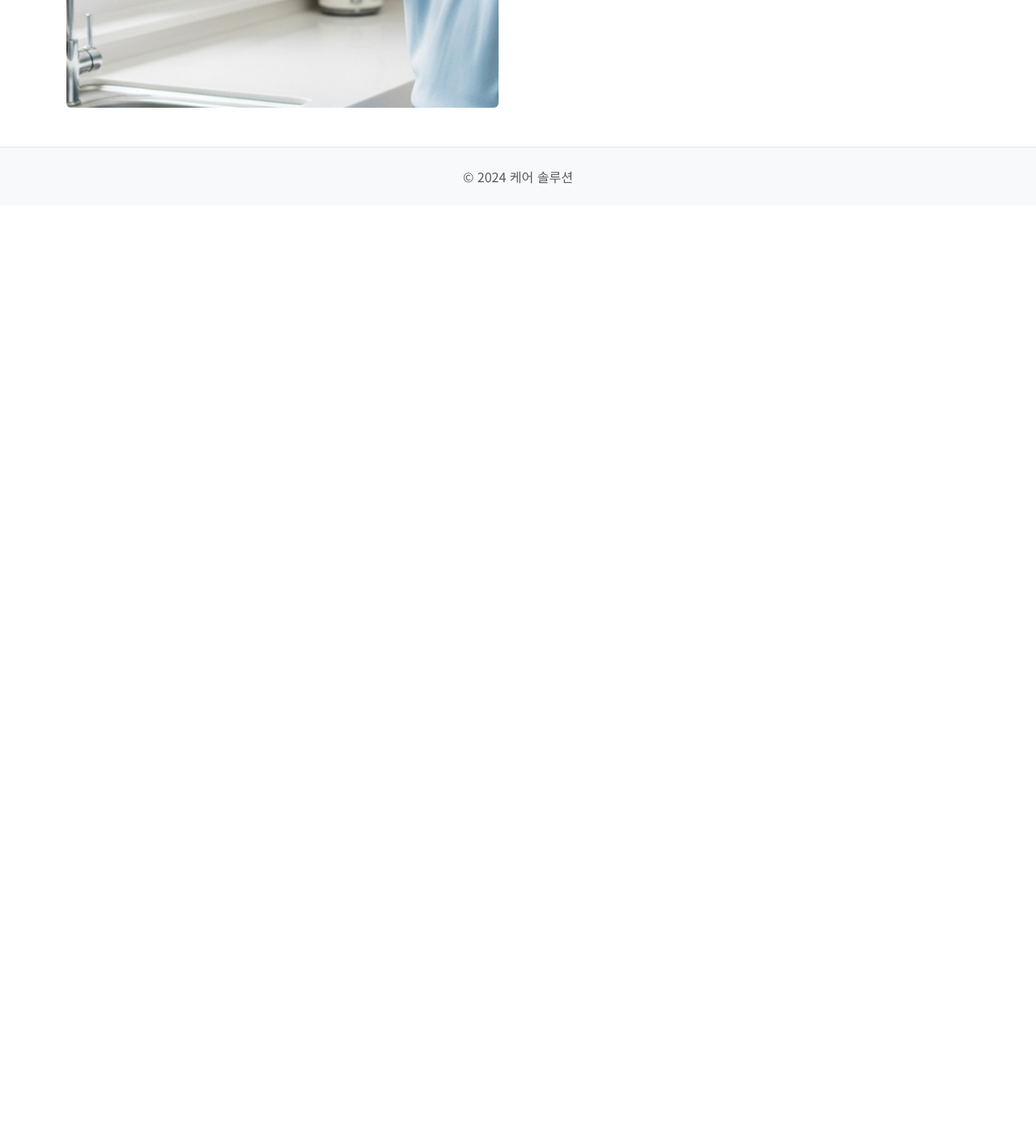
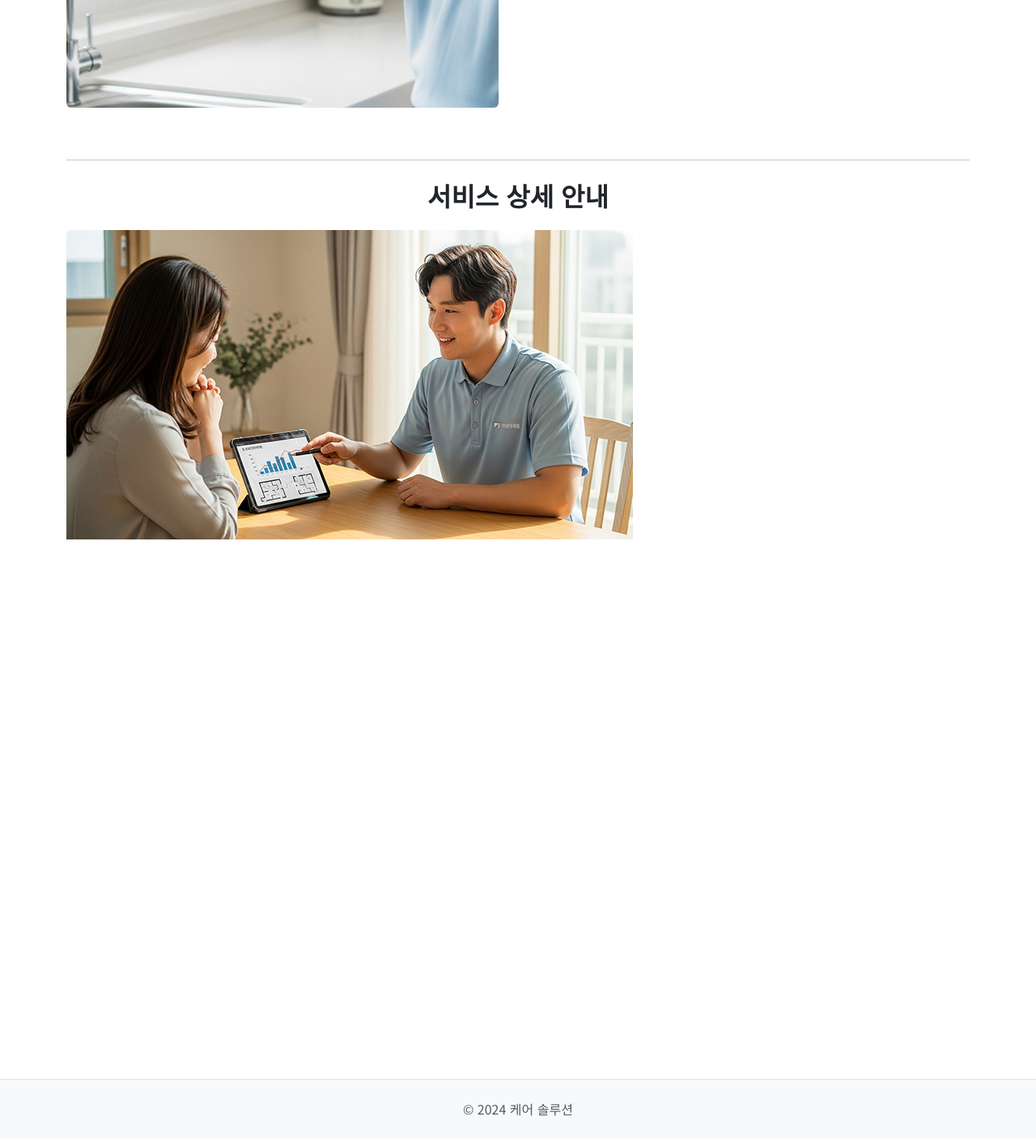
Before and after one commit to choicopy-epub/cesco, a Flask app: page /product/1 in a window 1280 px wide. Shown: the part 689-2094 px from the top of the page at 81% size. Before the commit the page ends 916 px from the top, so only its background shows below. Run offline with Flask 3, Linux system fonts and the light colour scheme.

Commit message:
Add files via upload

```diff
--- a/templates/product-detail.html
+++ b/templates/product-detail.html
@@ -42,9 +42,7 @@
                         {% if product.original_price %}
                         <div class="mb-2">
                             <span class="fs-6 text-muted">정가</span>
-                            <span class="fs-5 text-muted text-decoration-line-through">
-                                {{ "{:,.0f}".format(product.original_price) }}원
-                            </span>
+                            <span class="fs-5 text-muted text-decoration-line-through">{{ "{:,.0f}".format(product.original_price) }}원</span>
                         </div>
                         {% endif %}
                         <div>
@@ -64,6 +62,17 @@
                 </div>
             </div>
         </div>
+
+        {% if product.name == '해충 방제 솔루션' %}
+        <div class="row mt-5">
+            <div class="col-12">
+                <hr>
+                <h2 class="text-center my-4 fw-bold">서비스 상세 안내</h2>
+                <img src="/static/images/product-ipm_1.jpg" class="img-fluid rounded" alt="해충 방제 솔루션 상세 안내">
+                </div>
+        </div>
+        {% endif %}
+
     </main>
 
     <footer class="text-center py-4 mt-5 border-top bg-light">
```
Also changed, not shown: static/images/product-ipm_1.jpg (added).
